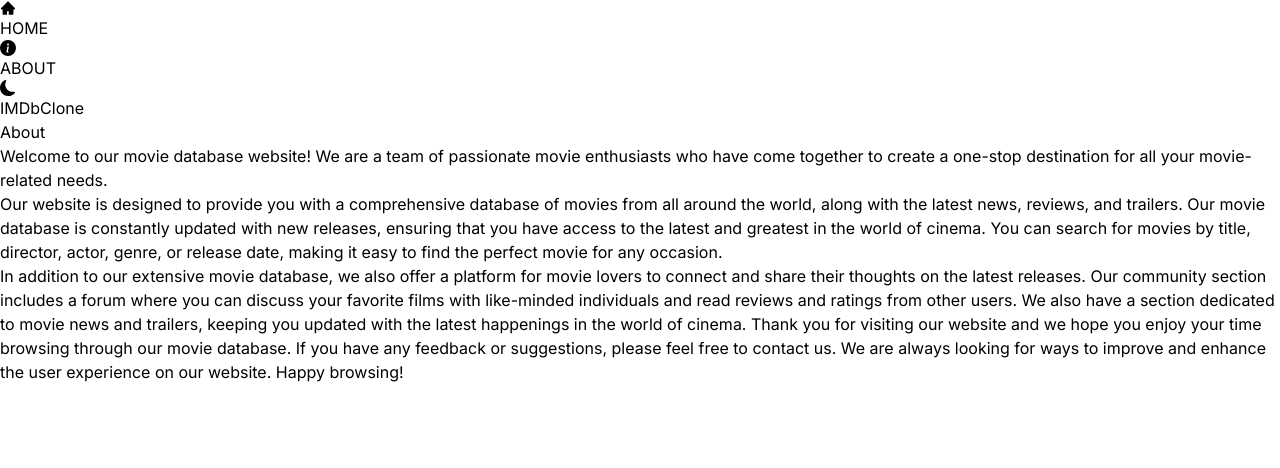
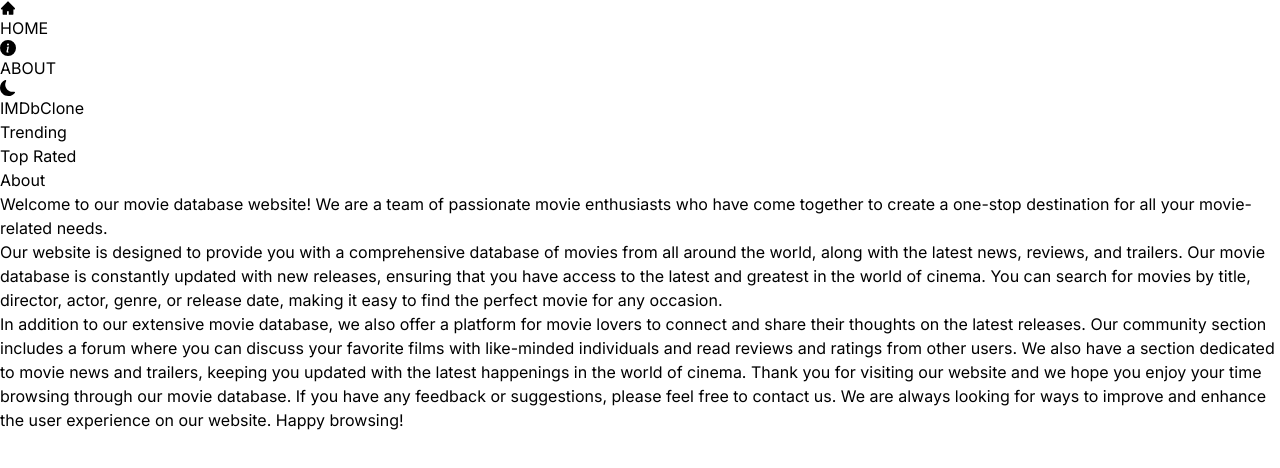
Before and after one commit to Tsegazeab-dev/IMDb, a Next.js app: page /about in a window 1280 px wide. Shown: the top 468 px of the page. Built offline with nearby package versions, Linux system fonts and the light colour scheme.

Commit message:
build the navbar

```diff
--- a/src/app/layout.js
+++ b/src/app/layout.js
@@ -1,14 +1,15 @@
-import Header from '@/components/Header'
-import './globals.css'
-import { Inter } from 'next/font/google'
-import Providers from '@/components/Providers'
+import Header from "@/components/Header";
+import "./globals.css";
+import { Inter } from "next/font/google";
+import Providers from "@/components/Providers";
+import NavBar from "@/components/NavBar";
 
-const inter = Inter({ subsets: ['latin'] })
+const inter = Inter({ subsets: ["latin"] });
 
 export const metadata = {
-  title: 'Create Next App',
-  description: 'Generated by create next app',
-}
+  title: "Create Next App",
+  description: "Generated by create next app",
+};
 
 export default function RootLayout({ children }) {
   return (
@@ -16,14 +17,15 @@
       <body className={inter.className}>
         <Providers>
           {/* Header */}
-        <Header/>
-        {/* navBar */}
-        {/* searchBox */}
+          <Header />
 
-        {children}
+          {/* navBar */}
+          <NavBar />
+          {/* searchBox */}
+
+          {children}
         </Providers>
-
-        </body>
+      </body>
     </html>
-  )
+  );
 }
--- /dev/null
+++ b/src/components/NavBar.js
@@ -0,0 +1,13 @@
+import React from 'react'
+import NavBarItem from './NavBarItem'
+
+function NavBar() {
+  return (
+    <div className='flex justify-center dark:bg-gray-500 p-4 bg-amber-100 lg:text-lg'>
+   <NavBarItem title = {"Trending"} params={"fetchTrending"}/>
+   <NavBarItem title = {"Top Rated"} params={"fetchTopRated"}/>
+   </div>
+  )
+}
+
+export default NavBar
--- /dev/null
+++ b/src/components/NavBarItem.js
@@ -0,0 +1,20 @@
+"use client"
+import Link from 'next/link'
+import React from 'react'
+import {useSearchParams } from 'next/navigation'
+function NavBarItem({title, params}) {
+    const searchParams = useSearchParams();
+    const genre = searchParams.get("genre")
+  return (
+    <div className={`m-4 hover:text-amber-500 font-semibold p-2 ${
+        genre && genre === params && "underline underline-offset-8 decoration-4 decoration-amber-500 rounded-lg"
+    }
+    `}>
+        <Link href={`/?genre=${params}`}>
+            <h2>{title}</h2>
+        </Link>
+    </div>
+  )
+}
+
+export default NavBarItem
```
